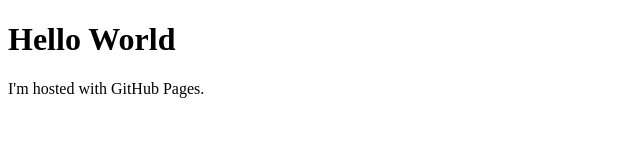
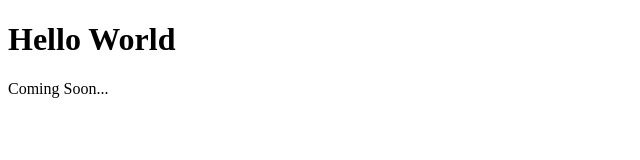
Before and after one commit to corriestory/corriestory.github.io, a plain HTML site: page index.html in a window 1280 px wide. Shown: the whole page, without its empty margins (0-640 px from the left). Drawn offline with Linux system fonts and the light colour scheme.

Commit message:
Update index.html

```diff
--- a/index.html
+++ b/index.html
@@ -2,6 +2,6 @@
 <html>
 <body>
 <h1>Hello World</h1>
-<p>I'm hosted with GitHub Pages.</p>
+<p>Coming Soon...</p>
 </body>
 </html>
```
